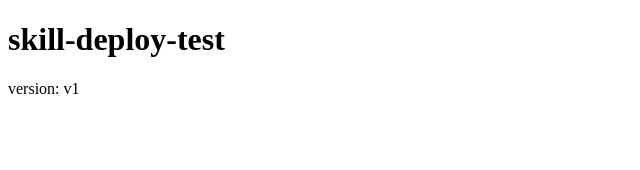
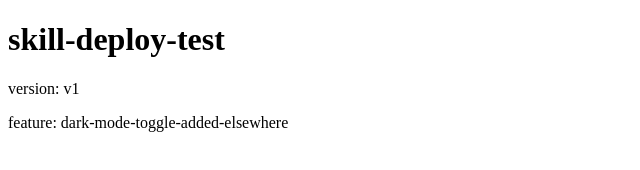
Before and after one commit to alifina-lin/skill-deploy-test, a plain HTML site: page index.html in a window 1280 px wide. Shown: the whole page, without its empty margins (0-640 px from the left). Drawn offline with Linux system fonts and the light colour scheme.

Commit message:
Add dark mode toggle (simulating an edit pushed from another machine)

```diff
--- a/index.html
+++ b/index.html
@@ -4,5 +4,6 @@
 <body>
 <h1>skill-deploy-test</h1>
 <p>version: v1</p>
+<p id="feature-marker">feature: dark-mode-toggle-added-elsewhere</p>
 </body>
 </html>
```
